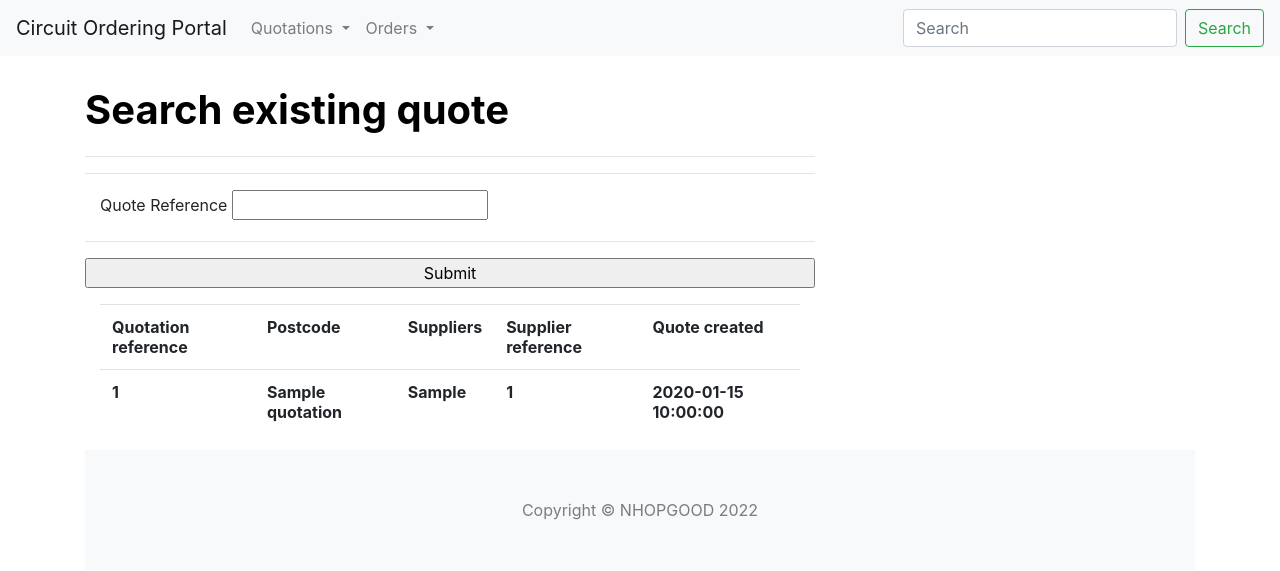
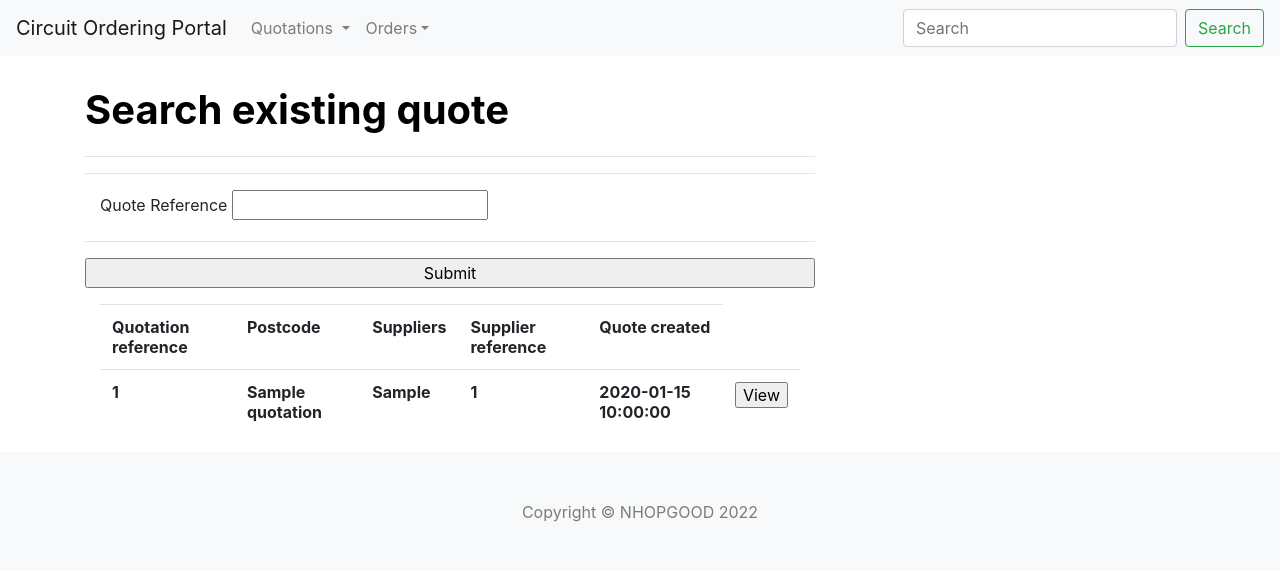
Before and after one commit to SirHoppington/circuitorderingtool, a Flask app: page /view_pricing in a window 1280 px wide. Shown: the top 571 px of the page. Run offline with Flask 2, Linux system fonts and the light colour scheme; tables that the repository leaves empty hold one stand-in row (values such as "Sample post"); lists and menus that the app fills with data are empty; some libraries are stand-ins or nearby versions.

Commit message:
View quotes button and dynamic int page number.

```diff
--- a/flask-image/Provider/provider_routes.py
+++ b/flask-image/Provider/provider_routes.py
@@ -4,7 +4,6 @@ from forms import NewQuote, RetrieveQuote
 from api.quote import pricing
 import pandas as pd
 import json
-import pandas as pd
 from Provider.provider_model import ProviderQuote
 from Quote.quote_model import Quotation
 from Quote.association_table import quote_table
@@ -24,14 +23,19 @@ def new_quote():
 @provider.route('/view_pricing', methods = ['POST', 'GET'])
 def view_pricing():
     form = RetrieveQuote()
-    if request.method == 'POST':
-        fetch_quote = pricing.retrieve_quote(form.quote_ref.data)
-        return render_template("panda_quote.html", html_table=fetch_quote[0], quote_ref=fetch_quote[1])
-    else:
+ #   if request.method == 'POST':
+ #       fetch_quote = pricing.retrieve_quote(form.quote_ref.data)
+ #       return render_template("panda_quote.html", html_table=fetch_quote[0], quote_ref=fetch_quote[1])
+ #   else:
         # Move DB queries to separate module and import, keeps the views clean.
-        quotes= db.session.query(ProviderQuote).filter((quote_table.c.quotation_id==Quotation.id) & (quote_table.c.provider_id==ProviderQuote.id)).all()
-        return render_template("view_pricing.html", form=form, quotes=quotes)
+    quotes= db.session.query(ProviderQuote).filter((quote_table.c.quotation_id==Quotation.id) & (quote_table.c.provider_id==ProviderQuote.id)).all()
+    return render_template("view_pricing.html", form=form, quotes=quotes)
 
 @provider.route('/view_quotation_table', methods = ['POST', 'GET'])
 def view_quotation_table():
         return render_template("view_quote_table.html")
+
+@provider.route('/view_pricing/<int:id>', methods = ['GET'])
+def get_pricing(id):
+    fetch_quote = pricing.retrieve_quote(id)
+    return render_template("panda_quote.html", html_table=fetch_quote[0], quote_ref=fetch_quote[1])
--- a/flask-image/templates/base.html
+++ b/flask-image/templates/base.html
@@ -35,15 +35,13 @@
         </a>
         <div class="dropdown-menu" aria-labelledby="navbarDropdown">
          <div class="dropdown-divider"></div>
-         <a class="dropdown-item" href="new_quote">New Quote</a>
+         <a class="dropdown-item" href={{ url_for('provider.new_quote') }}> New Quote </a>
 		 <div class="dropdown-divider"></div>
-         <a class="dropdown-item" href="view_pricing">View Quotes</a>
+         <a class="dropdown-item" href={{ url_for('provider.view_pricing') }}> View Quotes</a>
         </div>
       </li>
 	   <li class="nav-item dropdown">
-        <a class="nav-link dropdown-toggle" href="#" id="navbarDropdown" role="button" data-toggle="dropdown" aria-haspopup="true" aria-expanded="false">
-          Orders
-        </a>
+        <a class="nav-link dropdown-toggle" href="#" id="navbarDropdown" role="button" data-toggle="dropdown" aria-haspopup="true" aria-expanded="false">Orders</a>
         <div class="dropdown-menu" aria-labelledby="navbarDropdown">
          <div class="dropdown-divider"></div>
          <a class="dropdown-item" href="delete">New Order</a>
--- a/flask-image/templates/view_pricing.html
+++ b/flask-image/templates/view_pricing.html
@@ -4,10 +4,6 @@
     <link rel="stylesheet" href="{{ url_for('static', filename='taggle.css')}}">
     <script src="{{ url_for('static', filename='taggle.js')}}"></script>
        <style>
-    .codeMirror-scroll{
-        height: 100%;
-        min-height: 60%;
-    }
 	.button {
 		display:block;
 		width: 100%;
@@ -62,6 +58,12 @@ ul {
                                           <th>{{ quote.provider }}</th>
                                           <th>{{ quote.supplier_ref }}</th>
                                           <th>{{ quote.created_at }}</th>
+                                      <th>{% for q in quote.quotes %}
+                                          <form action="{{ url_for('provider.get_pricing', id=q.id) }}">
+                                          <input type="submit" value="View"/>
+                                      </form>
+                                          {% endfor %}
+                                      </th>
                                       </tr>
                                   {% endfor %}
                               </table>
@@ -71,4 +73,5 @@ ul {
             </div>
         </div>
     </div>
+</div>
 {% endblock %}
```
Also changed, not shown: 3 other files. Lines whose indentation alone changed are shown as unchanged.
